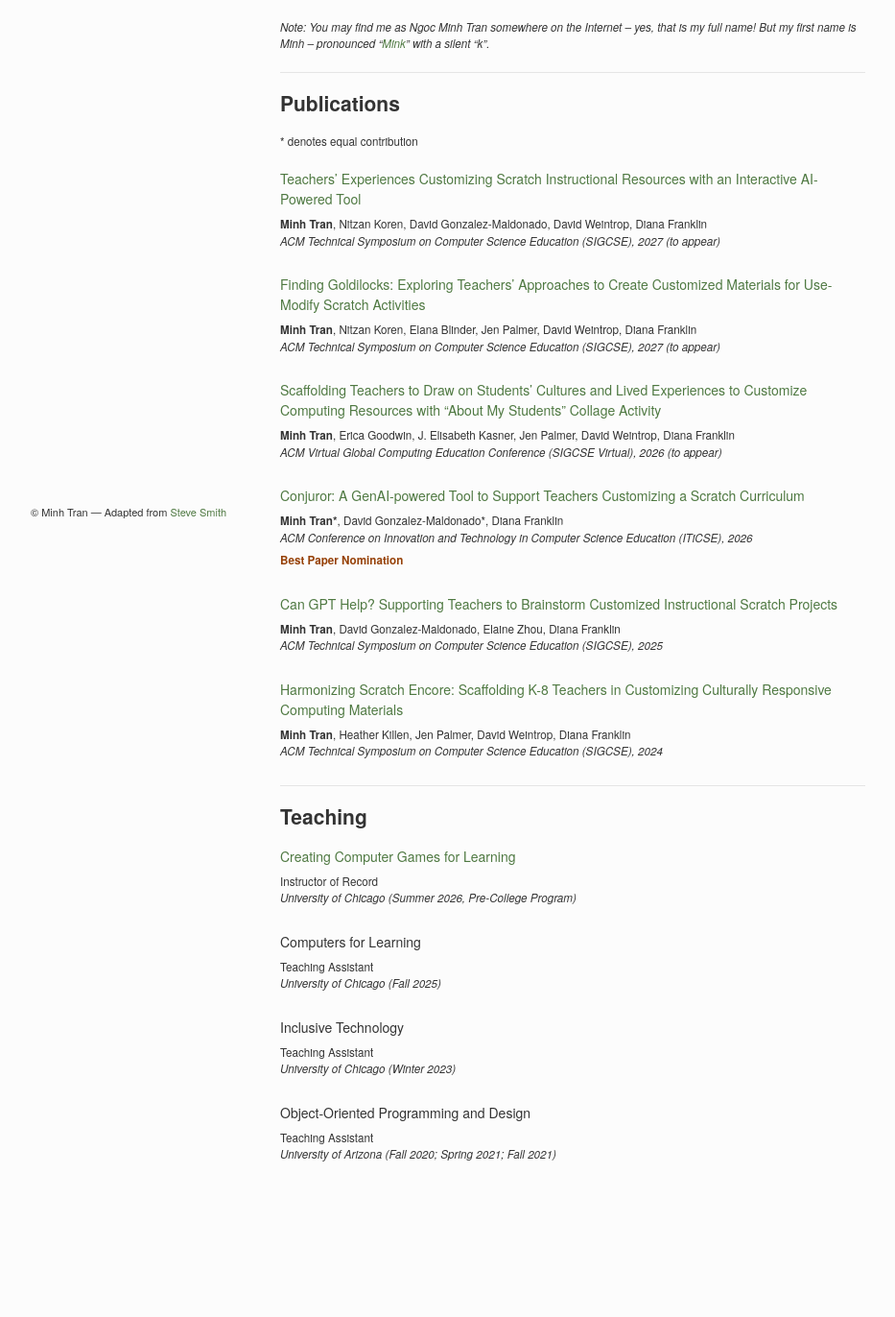
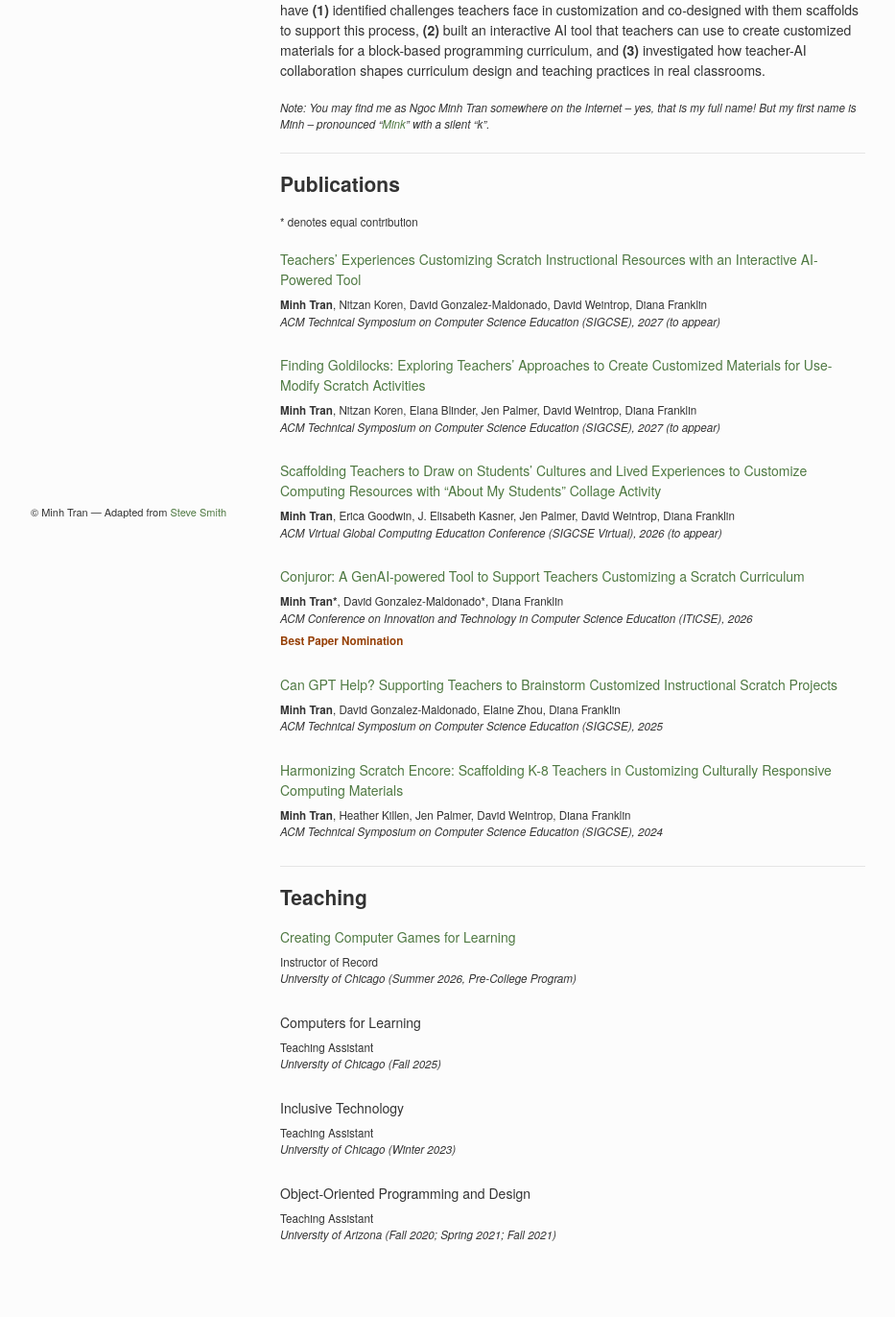
Before and after one commit to ngminhtran/ngminhtran.github.io, a Jekyll site: the page built from index.md, in a window 1280 px wide. Shown: the part 287-1659 px from the top of the page at 96% size, without its empty margins (173-1106 px from the left). Built offline with Jekyll 4.4.1, drawn with Linux system fonts in a browser that asks for light colours; before the commit the page ends 1575 px from its top, so only the background shows below that; some of the changed text lies outside the part shown.

Commit message:
Extended research summary

```diff
--- a/index.md
+++ b/index.md
@@ -9,7 +9,9 @@
 
 My research interests are in Computer Science Education. I **design, develop, and evaluate new instructional technologies and resources for computer science**, with the long-term goal of enabling a personalized, academically supportive environment for a wider range of learners.
 
-My PhD work has focused on achieving this goal at the K-12 level. I work with in-service educators to help them create and implement customized, culturally responsive computing instruction in real classrooms, through scaffolding, professional development, and AI tools.
+<!-- My PhD work has focused on achieving this goal at the K-12 level. I work with in-service educators to help them create and implement customized, culturally responsive computing instruction in real classrooms, through scaffolding, professional development, and AI tools. -->
+
+My PhD work has focused on achieving this goal at the K-12 level. I work with in-service educators to understand and support them in creating and delivering customized computing instruction that better reflects the interests, characteristics, and lived experiences of the students they serve. I have **(1)** identified challenges teachers face in customization and co-designed with them scaffolds to support this process, **(2)** built an interactive AI tool that teachers can use to create customized materials for a block-based programming curriculum, and **(3)** investigated how teacher-AI collaboration shapes curriculum design and teaching practices in real classrooms.
 
 ##### *Note: You may find me as Ngoc Minh Tran somewhere on the Internet -- yes, that is my full name! But my first name is Minh -- pronounced "[Mink](https://en.wikipedia.org/wiki/Mink){:target="_blank"}" with a silent "k".*
 
```
Also changed, not shown: 1 other file.
